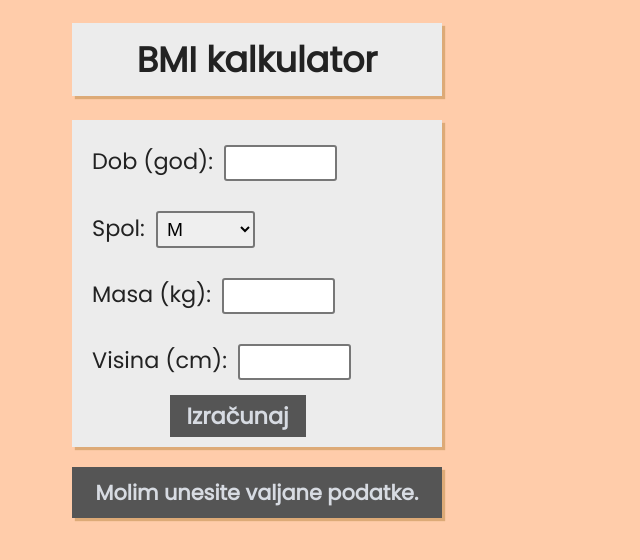
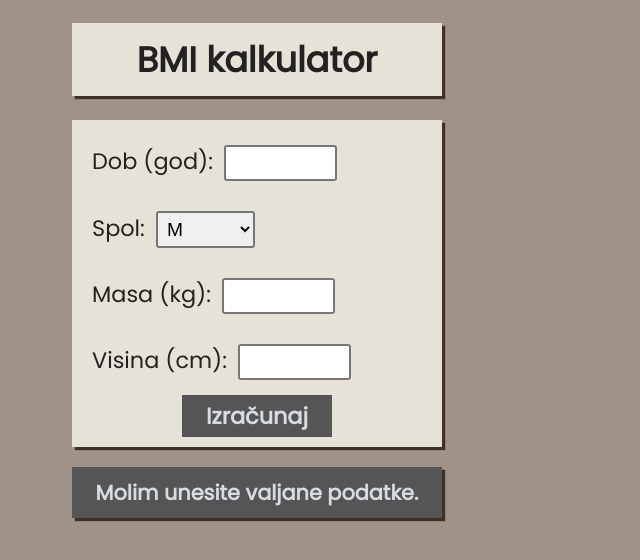
Before and after one commit to nebulalagoon/bmi_kalkulator, a plain HTML site: page bmi_kalkulator.html in a window 1280 px wide. Both pictures are taken after a click on the button "Izračunaj". Shown: the whole page, without its empty margins (0-640 px from the left). Drawn offline with Linux system fonts and the light colour scheme.

Commit message:
Centered button

```diff
--- a/bmi_kalkulator.html
+++ b/bmi_kalkulator.html
@@ -6,7 +6,7 @@
     <meta charset="utf-8"/>
     <meta name="viewport" content="width=device-width, initial-scale=1.0">
     <link rel="stylesheet" href="css/kalkulator_style.css" type="text/css">
-    <link rel="stylesheet" href="https://fonts.googleapis.com/css?family=Poppins">
+    <link rel="stylesheet" href="https://fonts.googleapis.com/css?family=Poppins" type="text/css">
 
     <title>BMI kalkulator</title>
 
--- a/css/kalkulator_style.css
+++ b/css/kalkulator_style.css
@@ -1,28 +1,26 @@
 body {
-  background-color: #ffccaa;
+  background-color: #9e9289;
   font-family: "Poppins", "Courier", "sans";
 }
 
 body > * {
-  background-color: #ececec;
+  background-color: #e7e2d8;
   border-style: none;
   color: #222222;
-  box-shadow: 3px 3px 1px #ddaa77;
+  box-shadow: 3px 3px 1px #3f3123;
   max-width: 350px;
   padding: 10px;
+  margin-left: 5vw;
+  margin-right: 5vw;
 }
 
 h1 {
   text-align: center;
   font-weight: bold;
   font-size: 35px;
-  margin-left: 5vw;
-  margin-right: 5vw;
 }
 
 #input, .rezultat {
-  margin-left: 5vw;
-  margin-right: 5vw;
   margin-top: 10px;
   margin-bottom: 20px;
   font-weight: normal;
@@ -55,9 +53,11 @@ button {
   text-align: center;
   font-weight: bold;
   font-size: 1.4rem;
+  width: 150px;
   padding: 4px 17px;
   font-family: "Poppins", "Courier", "sans";
-  margin-left: 25%;
+  display: block;
+  margin: 0 auto;
 }
 
 button:hover {
@@ -79,6 +79,7 @@ label:hover {
 
 .rezultat {
   text-align: center;
+  font-weight: bold;
 }
 
 #greska {
--- a/js/bmi_kalkulator.js
+++ b/js/bmi_kalkulator.js
@@ -20,13 +20,13 @@ function racun() {
     pog.textContent = 'Molim unesite valjane podatke.';
     pog.className = 'rezultat';
     pog.id = 'greska';
-    document.body.append(pog);
+    document.body.appendChild(pog);
   } else {
     let c = bmi(masaInput, visinaInput);
     const rez = document.createElement('section'); //dodavanje novog elementa
     rez.textContent = 'Vaš BMI iznosi '+ c.toFixed(1) +'.';
     rez.className = 'rezultat';
-    document.body.append(rez);
+    document.body.appendChild(rez);
   }
 };
 
```
